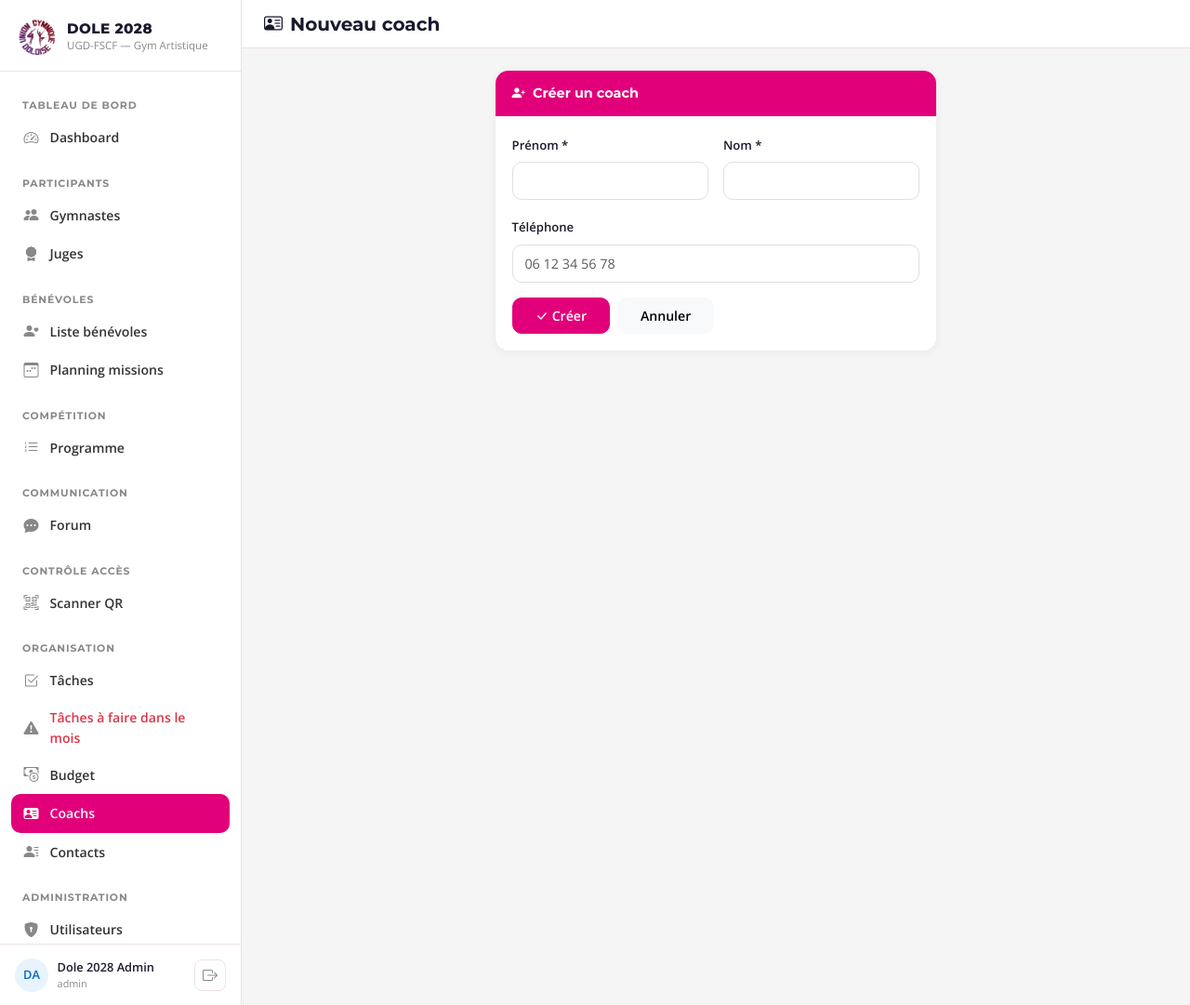
After one commit to ugddole/Federaux-2028, a Flask app: page /coachs/nouveau in a window 1280 px wide. The commit adds this page. Shown: the whole page at 93% size. Run offline with Flask 3, Linux system fonts and the light colour scheme; a user stored in the database is signed in.

Commit message:
Add files via upload

```diff
--- a/templates/base.html
+++ b/templates/base.html
@@ -97,6 +97,9 @@
     {% endif %}
 
 {% if current_user.is_staff or current_user.has_droit('organisation') or current_user.has_droit('communication') or current_user.has_droit('administration') %}
+    <a href="{{ url_for('coachs_list') }}" class="nav-link {% if 'coach' in request.endpoint %}active{% endif %}">
+      <i class="bi bi-person-vcard-fill"></i> Coachs
+    </a>
     <a href="{{ url_for('contacts_list') }}" class="nav-link {% if 'contact' in request.endpoint %}active{% endif %}">
       <i class="bi bi-person-lines-fill"></i> Contacts
     </a>
--- /dev/null
+++ b/templates/coach_form.html
@@ -0,0 +1,39 @@
+{% extends 'base.html' %}
+{% block title %}{% if action=='new' %}Nouveau coach{% else %}Modifier coach{% endif %}{% endblock %}
+{% block page_title %}<i class="bi bi-person-vcard me-2"></i>{% if action=='new' %}Nouveau coach{% else %}Modifier {{ item.prenom }} {{ item.nom }}{% endif %}{% endblock %}
+
+{% block content %}
+<div class="row justify-content-center">
+<div class="col-lg-6">
+<div class="fscf-card">
+  <div class="fscf-card-header pink">
+    <span>{% if action=='new' %}<i class="bi bi-person-plus-fill me-2"></i>Créer un coach{% else %}<i class="bi bi-pencil me-2"></i>Modifier{% endif %}</span>
+  </div>
+  <div class="fscf-card-body">
+    <form method="POST">
+      <div class="row g-3">
+        <div class="col-md-6">
+          <label class="form-label fw-semibold">Prénom *</label>
+          <input type="text" name="prenom" class="form-control" value="{{ item.prenom if item else '' }}" required>
+        </div>
+        <div class="col-md-6">
+          <label class="form-label fw-semibold">Nom *</label>
+          <input type="text" name="nom" class="form-control" value="{{ item.nom if item else '' }}" required>
+        </div>
+        <div class="col-12">
+          <label class="form-label fw-semibold">Téléphone</label>
+          <input type="tel" name="telephone" class="form-control" value="{{ item.telephone if item else '' }}" placeholder="06 12 34 56 78">
+        </div>
+        <div class="col-12 d-flex flex-wrap gap-2">
+          <button type="submit" class="btn-fscf px-4 py-2">
+            <i class="bi bi-check-lg me-1"></i>{% if action=='new' %}Créer{% else %}Enregistrer{% endif %}
+          </button>
+          <a href="{{ url_for('coachs_list') }}" class="btn btn-light px-4 py-2">Annuler</a>
+        </div>
+      </div>
+    </form>
+  </div>
+</div>
+</div>
+</div>
+{% endblock %}
```
Also changed, not shown: templates/coachs_list.html (added, +50 -0 lines), templates/participant_detail.html (+14 -0 lines), templates/participant_form.html (+9 -0 lines).
